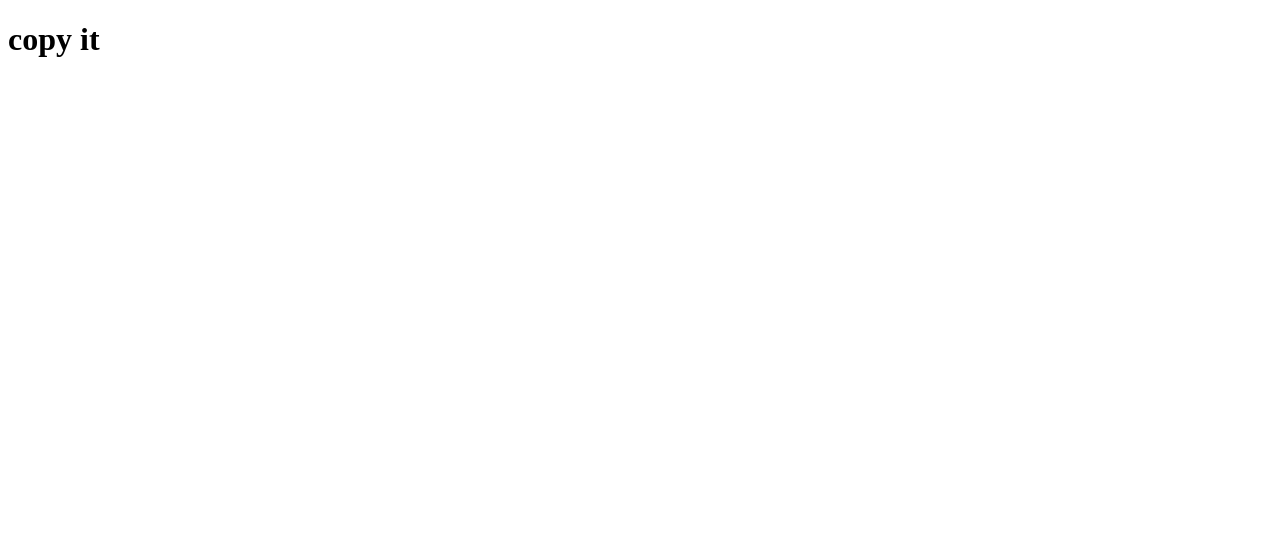
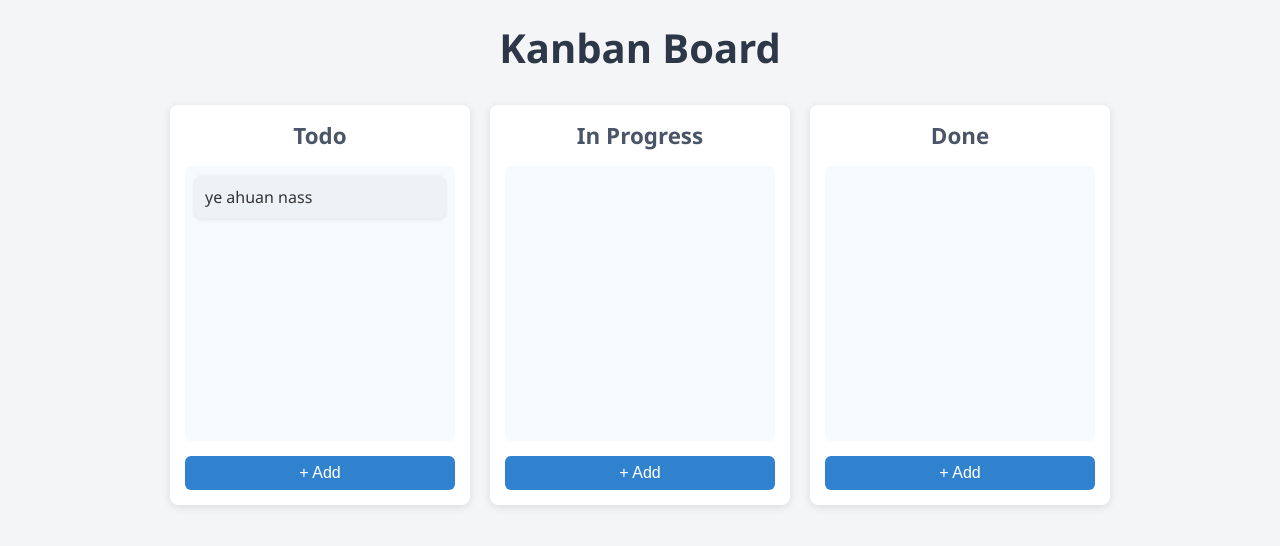
Before and after one commit to Mohd-Affan-Code/JavaScript-Mini-Challenges, a plain HTML site: page Kanban/index.html in a window 1280 px wide. Drawn offline with Linux system fonts and the light colour scheme.

Commit message:
html and css is ready

```diff
--- a/Kanban/index.html
+++ b/Kanban/index.html
@@ -2,20 +2,31 @@
 <html lang="en">
   <head>
     <meta charset="UTF-8" />
-    <meta name="viewport" content="width=device-width, initial-scale=1.0" />
-    <title>Document</title>
+    <title>Kanban Board</title>
+    <link rel="stylesheet" href="style.css" />
   </head>
   <body>
-    <h1>copy it</h1>
-    <script>
-      document.addEventListener("copy", (e) => {
-        console.log(e);
-        e.clipboardData.setData(
-          "image/png",
-          "https://in.images.search.yahoo.com/search/images?p=imag&fr=mcafee&type=E210IN714G0&imgurl=https%3A%2F%2Fwallpapers.com%2Fimages%2Ffile%2Fimage-background-02pncybdeif1jvym.jpg#id=13&iurl=http%3A%2F%2Fwww.hdwallpaperspulse.com%2Fwp-content%2Fuploads%2F2017%2F12%2F23%2Fbeautiful-hd-widescreen-image.jpg&action=click"
-        );
-        e.preventDefault();
-      });
-    </script>
+    <h1>Kanban Board</h1>
+    <div class="board">
+      <div class="column" id="todo">
+        <h2>Todo</h2>
+        <div class="cards">
+          <p class="card">ye ahuan nass</p>
+        </div>
+        <button class="add">+ Add</button>
+      </div>
+      <div class="column" id="progress">
+        <h2>In Progress</h2>
+        <div class="cards"></div>
+        <button class="add">+ Add</button>
+      </div>
+      <div class="column" id="done">
+        <h2>Done</h2>
+        <div class="cards"></div>
+        <button class="add">+ Add</button>
+      </div>
+    </div>
+
+    <script src="index.js"></script>
   </body>
 </html>
--- a/Kanban/style.css
+++ b/Kanban/style.css
@@ -1,31 +1,89 @@
+/* Reset & base */
+* {
+  margin: 0;
+  padding: 0;
+  box-sizing: border-box;
+}
+
 body {
-  font-family: sans-serif;
-  background: #f0f2f5;
+  font-family: "Segoe UI", Tahoma, sans-serif;
+  background: #f4f5f7;
+  color: #333;
+  padding: 20px;
 }
+
+/* Heading */
+h1 {
+  text-align: center;
+  margin-bottom: 30px;
+  font-size: 2.5rem;
+  color: #2d3748;
+}
+
+/* Board layout */
 .board {
   display: flex;
   gap: 20px;
-  padding: 20px;
+  justify-content: center;
+  align-items: flex-start;
 }
+
+/* Columns */
 .column {
-  background: #fff;
+  background: #ffffff;
   border-radius: 8px;
-  padding: 10px;
-  width: 250px;
-  min-height: 300px;
-  box-shadow: 0 2px 5px rgba(0, 0, 0, 0.1);
+  width: 300px;
+  min-height: 400px;
+  padding: 15px;
+  box-shadow: 0 2px 8px rgba(0, 0, 0, 0.1);
+  display: flex;
+  flex-direction: column;
 }
+
 .column h2 {
   text-align: center;
+  margin-bottom: 15px;
+  color: #4a5568;
+  font-size: 1.4rem;
+}
+
+/* Cards area */
+.cards {
+  flex: 1;
+  padding: 10px;
+  background: #f7fafc;
+  border-radius: 6px;
+  overflow-y: auto;
+}
+
+/* Individual card (when you add them via JS) */
+.cards .card {
+  background: #edf2f7;
+  padding: 10px;
   margin-bottom: 10px;
-}
-.task {
-  background: #e3e7f1;
-  margin: 8px 0;
-  padding: 10px;
   border-radius: 6px;
   cursor: grab;
+  box-shadow: 0 1px 4px rgba(0, 0, 0, 0.1);
+  transition: background 0.2s;
 }
-.drag-over {
-  background: #d1e7ff;
+
+.cards .card:hover {
+  background: #e2e8f0;
 }
+
+/* Add button */
+.add {
+  margin-top: 15px;
+  padding: 8px 12px;
+  background: #3182ce;
+  color: #fff;
+  border: none;
+  border-radius: 6px;
+  cursor: pointer;
+  font-size: 1rem;
+  transition: background 0.2s;
+}
+
+.add:hover {
+  background: #2b6cb0;
+}
```
Also changed, not shown: Kanban/index.js (deleted, +0 -35 lines).
